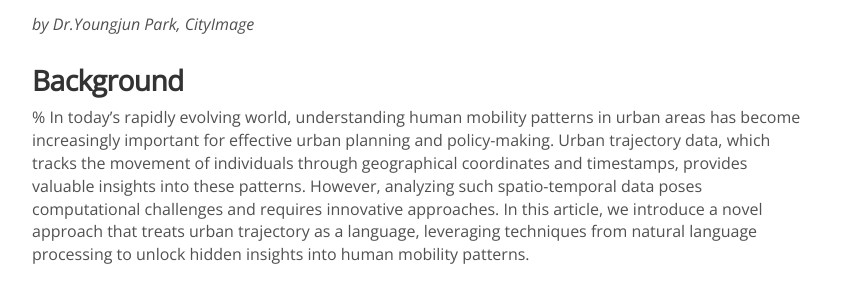
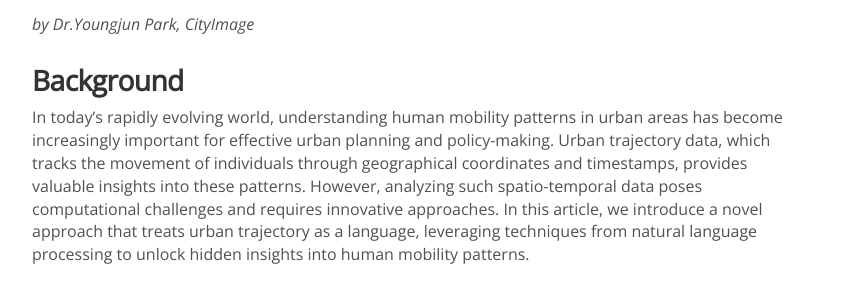
Before and after one commit to dofeature/dofeature.github.io, a Jekyll site: the page built from _posts/2023-07-13-Urban-Trajectory-as-Language.md, in a window 1280 px wide and 900 px high, scrolled down 600 px. Shown: the part 154-451 px from the top of the window, without its empty margins (223-1071 px from the left). Built offline with Jekyll 4.4.1, drawn with Linux system fonts in a browser that asks for light colours; nearby versions of some CDN libraries; comment, search, counter and statistics services are not loaded.

```diff
--- a/_posts/2023-07-13-Urban-Trajectory-as-Language.md
+++ b/_posts/2023-07-13-Urban-Trajectory-as-Language.md
@@ -14,7 +14,7 @@ author: 'Youngjun Park'
 
 ## Background
 
-% In today's rapidly evolving world, understanding human mobility patterns in urban areas has become increasingly important for effective urban planning and policy-making.
+In today's rapidly evolving world, understanding human mobility patterns in urban areas has become increasingly important for effective urban planning and policy-making.
 Urban trajectory data, which tracks the movement of individuals through geographical coordinates and timestamps, provides valuable insights into these patterns. However, analyzing such spatio-temporal data poses computational challenges and requires innovative approaches. In this article, we introduce a novel approach that treats urban trajectory as a language, leveraging techniques from natural language processing to unlock hidden insights into human mobility patterns.
 
 ## Urban Trajectory Data: Unlocking the Secrets of Human Mobility
```
